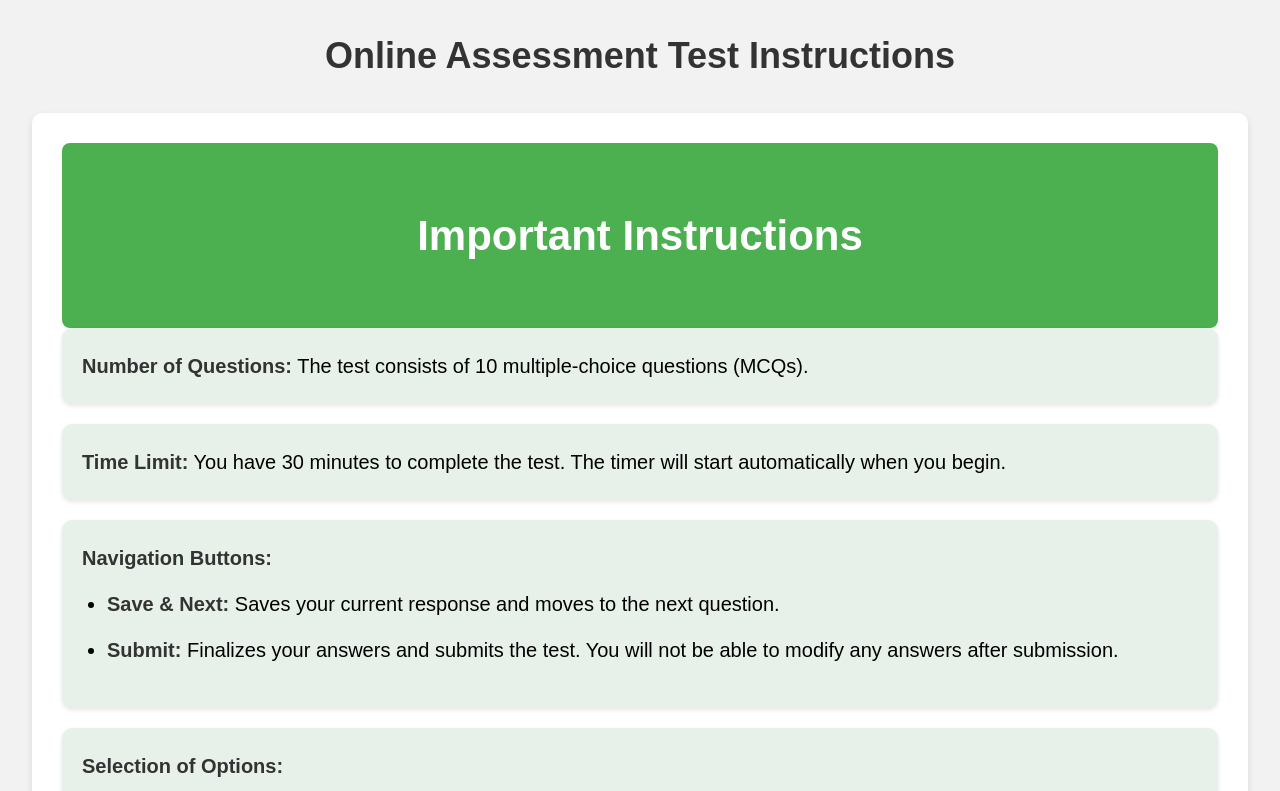
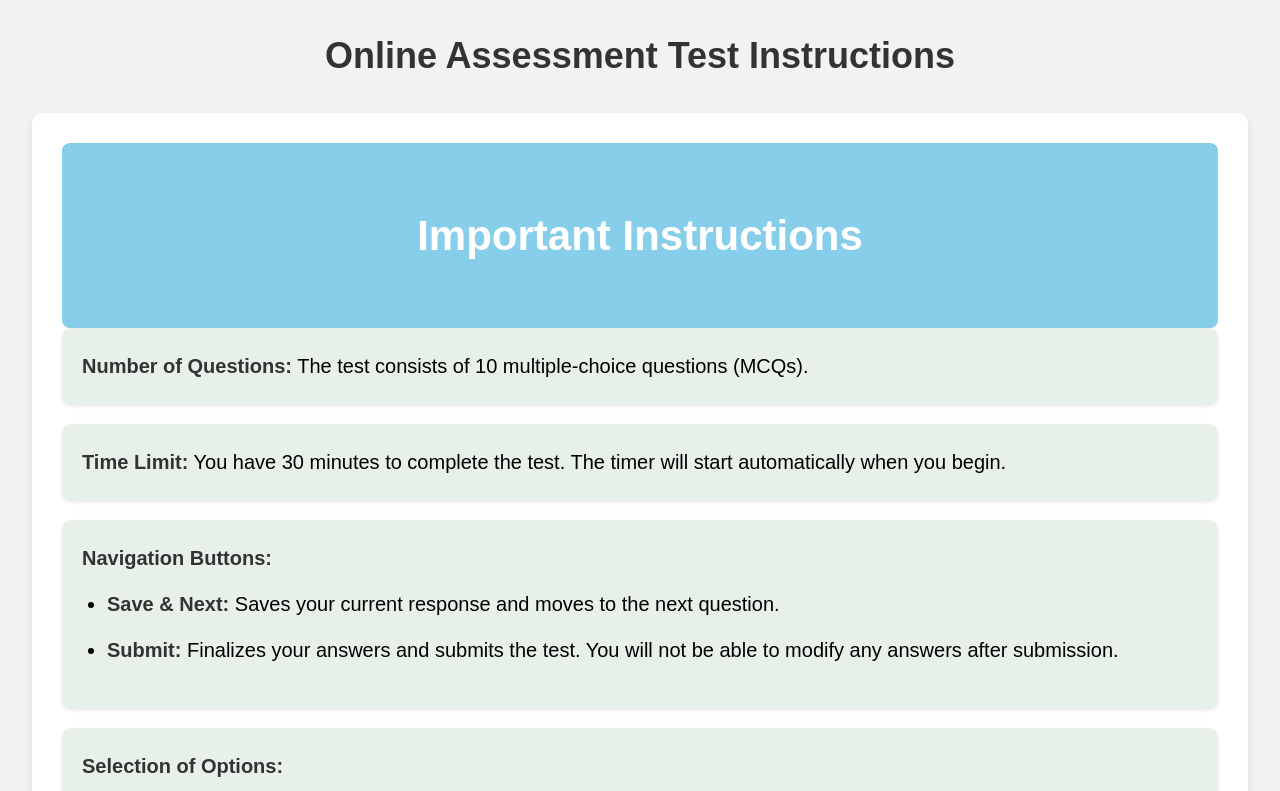
Before and after one commit to lakshmanmasetty/lakshman, a plain HTML site: page instructions.html in a window 1280 px wide. Shown: the top 791 px of the page. Drawn offline with Linux system fonts and the light colour scheme.

Commit message:
Update instructions.html

```diff
--- a/instructions.html
+++ b/instructions.html
@@ -77,7 +77,7 @@
         }
 
         .instructions-header {
-            background-color: #4CAF50;
+            background-color:#87CEEB;
             color: white;
             padding: 20px;
             border-radius: 8px;
```
